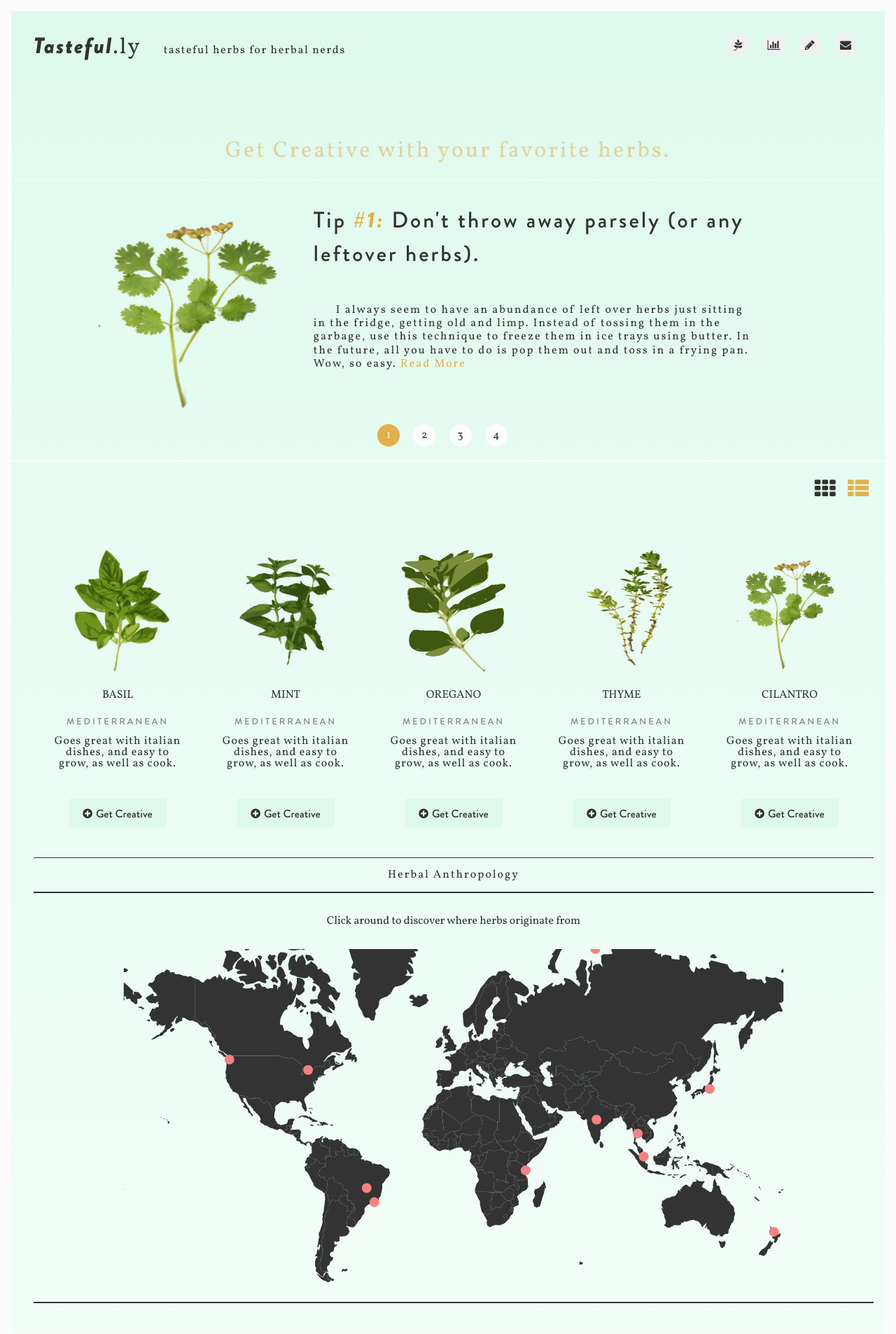
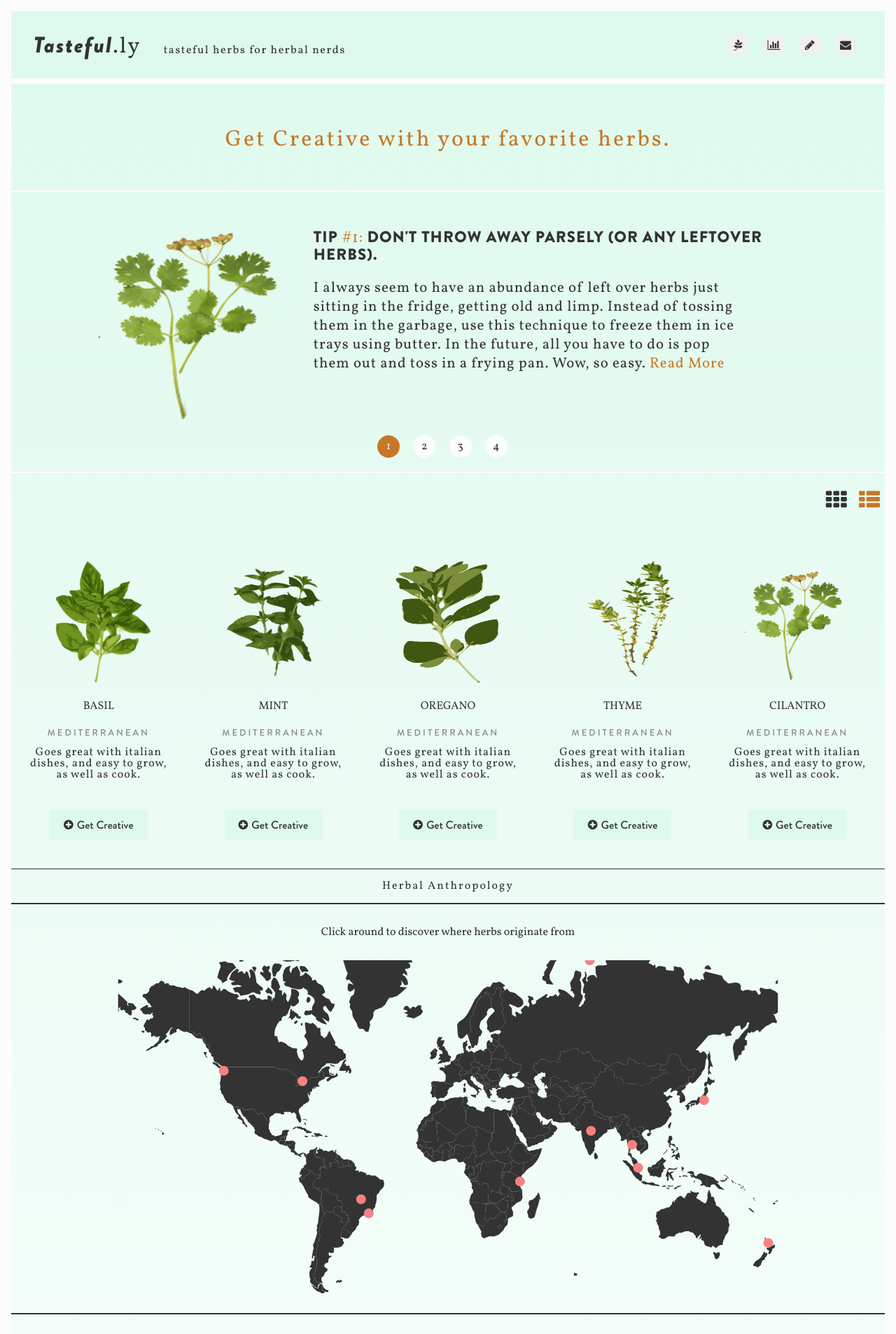
Before and after one commit to houseofaragon/Tastefully, a PHP site: page /index.html in a window 1280 px wide. Shown: the top 1906 px of the page at 70% size. Run offline with PHP 8.4, Linux system fonts and the light colour scheme; some libraries are stand-ins or nearby versions.

Commit message:
changed font-sizes

```diff
--- a/css/style.css
+++ b/css/style.css
@@ -2,7 +2,7 @@
 	green: DEFAED;
 	gray: FCFCFC;
 	pink: E4B04A;
-	brown: E4B04A;
+	brown: C77826;
 */
 
 @font-face {
@@ -74,8 +74,7 @@ ul {
 
 h1{
 	font: 2em/1em 'Vollkorn',sans-serif;
-	margin: 0.03em auto;
-	padding: 0 0 0.5em;
+	margin: 0 auto;
 	letter-spacing: 2px;
 }
 
@@ -103,12 +102,10 @@ h3{
 
 .main,
 .container > header {
-	padding: 0 1em 1em 2em;
 	font-family: 'Vollkorn';
 }
-
 	.container > header {
-		padding: 2em;
+		padding: 2em 2em 1em;
 		text-align: center;
 		position: fixed;
 		z-index: 2;
@@ -117,6 +114,7 @@ h3{
 		top: 0;
     	border-top: 1em solid #FCFCFC;
     	border-right: 2em solid #FCFCFC;
+    	border-bottom: 0.5em solid #FCFCFC;
 	}
 
 	.container > header h1 span{
@@ -126,18 +124,14 @@ h3{
 	.container > header h4 {
 		font-size: 1em;
 		letter-spacing: 0.1em;
-		margin: 1em 0.6em;
+		margin: 1em 2em;
 		font-weight: 400;
-		margin-left: 2em;
 	}
 		.container > header h4 span {
 			border-bottom: 1px solid #333;
 			font-style: italic;
 		}
 
-	.container > header nav{
-
-	}
 	.container > header nav a {
 		display: inline-block;
 		position: relative;
@@ -183,39 +177,30 @@ h3{
 		line-height: 2em;
 	}
 
-
-.bp-icon-next:after {
-}
-.bp-icon-drop:after {
-}
-.bp-icon-archive:after {
-}
-.bp-icon-about:after {
-}
-.bp-icon-prev:after {
-}
-
 /*------------ Main Page Slider ---------------*/
 .bg-slider{
 	position: relative;
-	margin: 10em auto 0 auto;
+	margin: 9em auto 0 auto;
 	height: auto;
 }
 .bg-slider p.headline{
 	font-family: 'Vollkorn',sans-serif;
-	color: #E4B04A;
-	opacity: 0.5;
+	color: #C77826;
 	text-align: center;
 	font-size: 2em;
 	letter-spacing: 3px;
-	padding: 0 0 1em 0;
+	padding: 0 0 2em 0;
 	border-bottom: 2px solid #FCFCFC;
 }
-.bg-slider p.headline span{
-	text-transform: underline;
+.bg-slider p.headline span#change{
+	width: 210px;
+	min-width: 200px;
+	padding: 0.5em 0;
+	border: 2px solid #C77826;
 }
+
 .bg-slider .recipe{
-	margin: 0em auto;
+	margin: 2em auto;
 	text-align: center;
 	width:80%;
 }
@@ -227,37 +212,38 @@ h3{
 }
 
 .bg-slider .recipe  p.tip {
-	font-family: 'Brandon Medium',sans-serif;
+	font-family: 'Brandon Black',sans-serif;
 	color: #333;
-	font-size: 2em;
+	font-size: 1.4em;
 	text-align: left;
-	line-height: 1.5em;
-	padding: 0;
-	letter-spacing: 3px;
+	line-height: 1em;
+	padding-top: 1em;
+	letter-spacing: 1px;
+	text-transform: uppercase;
 
 }
 	.bg-slider .recipe p.tip span{
-		font-family: 'Brandon Black Italic',sans-serif;
-		color: #E4B04A;
+		font-family: 'Vollkorn',sans-serif;
+		color: #C77826;
+		font-size: 1em;
 	}
 
 .bg-slider .recipe p.tip-details{
 	font-family: 'Vollkorn',sans-serif;
-	font-size: 1.5em;
 	color: #333;
 	text-align: left;
 	margin: 0 auto;
-	padding: 1em 0;
 	padding-right: 4em;
-	line-height: 1.2em;
-	text-indent: 2em;
-	letter-spacing: 2px;
-	font-size: 1em;
+	line-height: 1.3em;
+	letter-spacing: 1px;
+	font-size: 1.3em;
 }
 
 .bg-slider .recipe .link{
-	color: #E4B04A;
+	color: #C77826;
 	margin: 1em auto;
+	font-family: 'Vollkorn',sans-serif;
+
 }
 
 .bg-slider .recipe .link:hover{
@@ -304,7 +290,7 @@ h3{
 }
 
 #recipe-selector a.activeSlide, #recipe-selector a:hover{
-  background: #E4B04A;
+  background: #C77826;
   color: #F0F0F0;
 }
 
@@ -325,7 +311,7 @@ h3{
 		height: 40px;
 		overflow: hidden;
 		white-space: nowrap;
-		color: #E4B04A;
+		color: #C77826;
 		margin: 2px;
 	}
 
@@ -428,7 +414,7 @@ h3{
 
 	.add:hover {
 		color: #fff;
-		background: #E4B04A;
+		background: #C77826;
 	}
 
 	.add:before {
```
